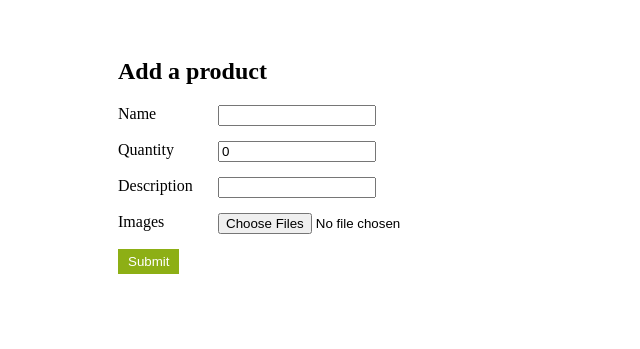
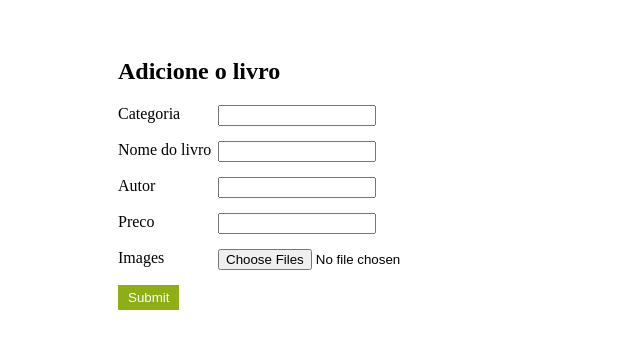
Before and after one commit to Cesartorbes/Livraria, a PHP site: page /addProduct.php in a window 1280 px wide. Shown: the top 349 px of the page, without its empty margins (0-640 px from the left). Run offline with PHP 8.4, Linux system fonts and the light colour scheme; some libraries are stand-ins or nearby versions.

Commit message:
parte da função

```diff
--- a/backend/addProduct.php
+++ b/backend/addProduct.php
@@ -2,29 +2,34 @@
 include 'config.php';
 include 'connection.php';
 
-$productSaved = FALSE;
+$livroSaved = FALSE;
 
 if (isset($_POST['submit'])) {
     /*
      * Read posted values.
      */
-    $LivroNome = isset($_POST['nome']) ? $_POST['nome'] : '';
-    $LivroAutor = isset($_POST['autor']) ? $_POST['autor'] : 0;
+    $LivroCategoria = isset($_POST['categoria']) ? $_POST['categoria'] : '';
+    $LivroNome = isset($_POST['nomelivro']) ? $_POST['nomelivro'] : '';
+    $LivroAutor = isset($_POST['autor']) ? $_POST['autor'] : '';
     $LivroPreco = isset($_POST['preco']) ? $_POST['preco'] : '';
 
     /*
      * Validate posted values.
      */
-    if (empty($LivroNome)) {
-        $errors[] = 'Please provide a product name.';
+    if (empty($LivroCategoria)) {
+        $errors[] = 'Coloque uma categoria';
     }
 
-    if ($LivroAutor == 0) {
-        $errors[] = 'Please provide the quantity.';
+    if (empty($LivroNome)) {
+        $errors[] = 'Coloque o nome do livro';
+    }
+
+    if (empty($LivroAutor)) {
+        $errors[] = 'Coloque o autor do livro';
     }
 
     if (empty($LivroPreco)) {
-        $errors[] = 'Please provide a description.';
+        $errors[] = 'Coloque o preço do livro';
     }
 
     /*
@@ -51,11 +56,11 @@ if (isset($_POST['submit'])) {
                 if ($uploadedFileError === UPLOAD_ERR_NO_FILE) {
                     $errors[] = 'You did not provide any files.';
                 } elseif ($uploadedFileError === UPLOAD_ERR_OK) {
-                    $uploadedFileName = basename($_FILES['file']['name'][$uploadedFileKey]);
+                    $uploadedFileName = basename($_FILES['file']['nome'][$uploadedFileKey]);
 
                     if ($_FILES['file']['size'][$uploadedFileKey] <= UPLOAD_MAX_FILE_SIZE) {
                         $uploadedFileType = $_FILES['file']['type'][$uploadedFileKey];
-                        $uploadedFileTempName = $_FILES['file']['tmp_name'][$uploadedFileKey];
+                        $uploadedFileTempName = $_FILES['file']['tmp_nome'][$uploadedFileKey];
 
                         $uploadedFilePath = rtrim(UPLOAD_DIR, '/') . '/' . $uploadedFileName;
 
@@ -87,12 +92,13 @@ if (isset($_POST['submit'])) {
          *
          * @link http://php.net/manual/en/mysqli.prepare.php
          */
-        $sql = 'INSERT INTO products (
-                    nome,
+        $sql = 'INSERT INTO livros (
+                    categoria,
+                    nomelivro,
                     autor,
                     preco
                 ) VALUES (
-                    ?, ?, ?
+                    ?, ?, ?, ?
                 )';
 
         /*
@@ -111,7 +117,7 @@ if (isset($_POST['submit'])) {
          *
          * @link http://php.net/manual/en/mysqli-stmt.bind-param.php
          */
-        $statement->bind_param('sis', $livronome, $livroautor, $livropreco);
+        $statement->bind_param('sis', $LivroCategoria ,$livroNome, $LivroAutor, $LivroPreco);
 
         /*
          * Execute the prepared SQL statement.
@@ -138,8 +144,8 @@ if (isset($_POST['submit'])) {
          * Save a record for each uploaded file.
          */
         foreach ($filenamesToSave as $filename) {
-            $sql = 'INSERT INTO products_images (
-                        product_id,
+            $sql = 'INSERT INTO livros_images (
+                        livro_id,
                         filename
                     ) VALUES (
                         ?, ?
@@ -161,13 +167,13 @@ if (isset($_POST['submit'])) {
          */
         $connection->close();
 
-        $productSaved = TRUE;
+        $livroSaved = TRUE;
 
         /*
          * Reset the posted values, so that the default ones are now showed in the form.
          * See the "value" attribute of each html input.
          */
-        $productName = $productQuantity = $productDescription = NULL;
+        $LivroCategoria = $LivroNome = $Livroautor = $LivroPreco = NULL;
     }
 }
 ?>
@@ -230,27 +236,30 @@ if (isset($_POST['submit'])) {
     <body>
 
         <div class="form-container">
-            <h2>Add a product</h2>
+            <h2>Adicione o livro</h2>
 
             <div class="messages">
                 <?php
                 if (isset($errors)) {
                     echo implode('<br/>', $errors);
-                } elseif ($productSaved) {
+                } elseif ($livroSaved) {
                     echo 'The product details were successfully saved.';
                 }
                 ?>
             </div>
 
             <form action="addProduct.php" method="post" enctype="multipart/form-data">
-                <label for="name">Name</label>
-                <input type="text" id="name" name="name" value="<?php echo isset($productName) ? $productName : ''; ?>">
+                <label for="categoria">Categoria</label>
+                <input type="text" id="categoria" name="categoria" value="<?php echo isset($LivroCategoria) ? $LivroCategoria : ''; ?>">
 
-                <label for="quantity">Quantity</label>
-                <input type="number" id="quantity" name="quantity" min="0" value="<?php echo isset($productQuantity) ? $productQuantity : '0'; ?>">
+                <label for="nome">Nome do livro</label>
+                <input type="text" id="nome" name="nome" value="<?php echo isset($LivroNome) ? $LivroNome : ''; ?>">
 
-                <label for="description">Description</label>
-                <input type="text" id="description" name="description" value="<?php echo isset($productDescription) ? $productDescription : ''; ?>">
+                <label for="autor">Autor</label>
+                <input type="text" id="autor" name="autor" value="<?php echo isset($LivroAutor) ? $LivroAutor : ''; ?>">
+
+                <label for="preco">Preco</label>
+                <input type="number" min="0" max="10000" step="any" id="preco" name="preco" value="<?php echo isset($LivroPreco) ? $LivroPreco : ''; ?>">
 
                 <label for="file">Images</label>
                 <input type="file" id="file" name="file[]" multiple>
@@ -261,10 +270,10 @@ if (isset($_POST['submit'])) {
             </form>
 
             <?php
-            if ($productSaved) {
+            if ($livroSaved) {
                 ?>
                 <a href="getProduct.php?id=<?php echo $lastInsertId; ?>" class="link-to-product-details">
-                    Click me to see the saved product details in <b>getProduct.php</b> (product id: <b><?php echo $lastInsertId; ?></b>)
+                    Click me to see the saved product details in <b>getProduct.php</b> (livro id: <b><?php echo $lastInsertId; ?></b>)
                 </a>
                 <?php
             }
--- a/backend/getProduct.php
+++ b/backend/getProduct.php
@@ -11,7 +11,7 @@ if (!isset($_GET['id']) || empty($_GET['id']) || !is_numeric($_GET['id'])) {
      * Get the product details.
      */
     $sql = 'SELECT *
-            FROM products
+            FROM livros
             WHERE id = ?
             LIMIT 1';
 
```
Also changed, not shown: backend/uploads/8ce498ec122d66aede18f721b1382def710c974d_full.jpg (added), backend/uploads/FHejP4pXoAYos3U.jpg (added).
